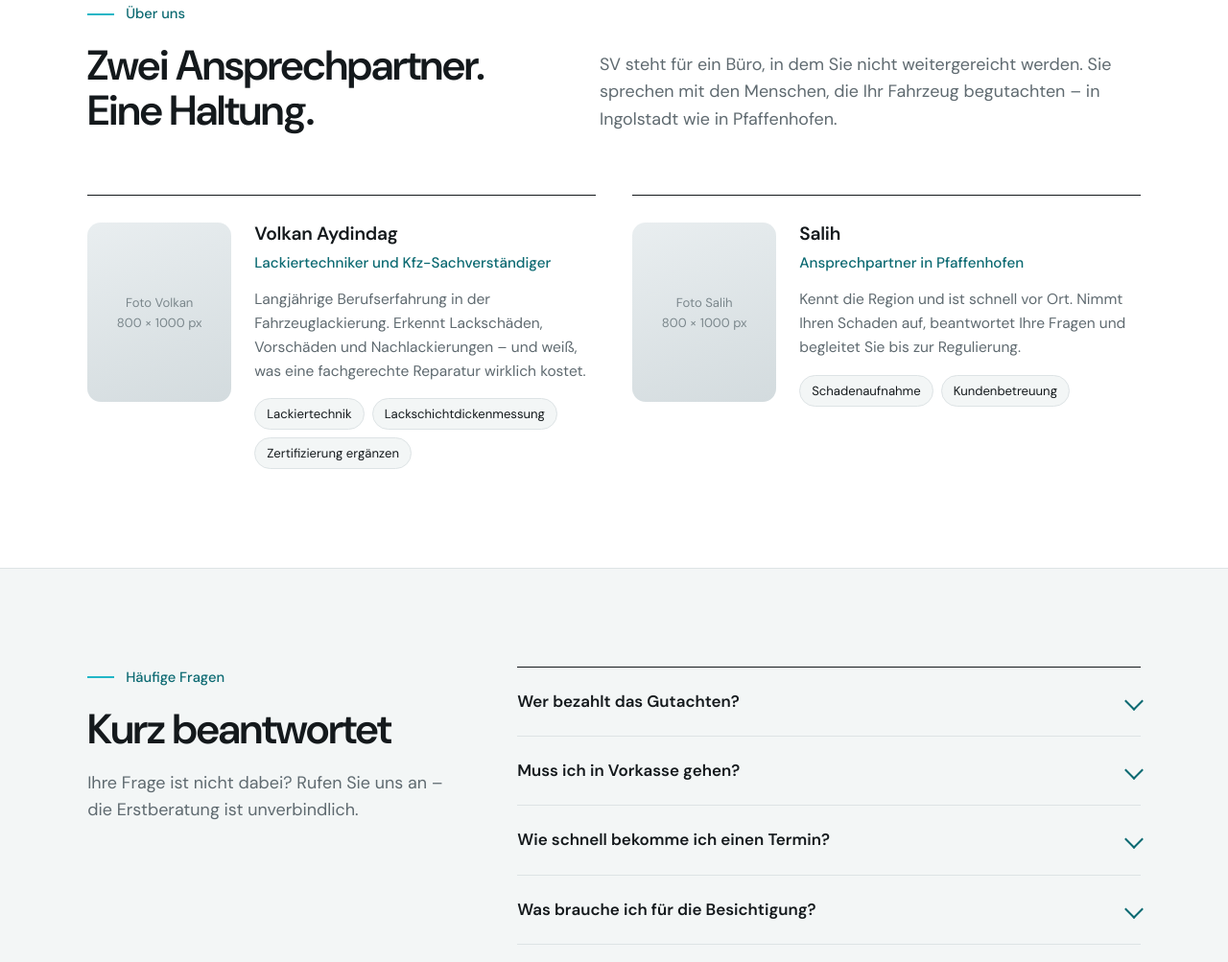
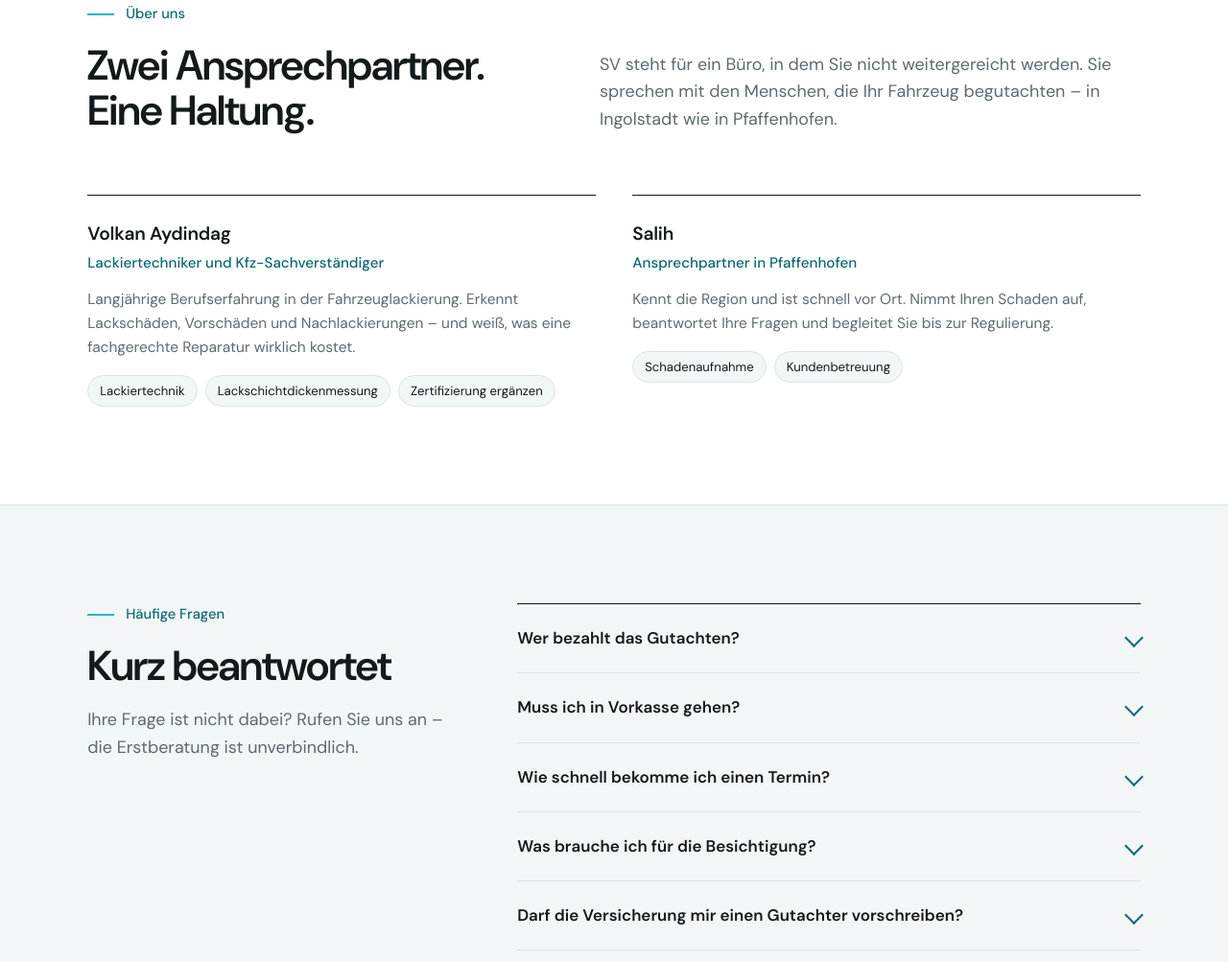
Before and after one commit to 1sinemgenc-cloud/vs-kfz-webseite, a plain HTML site: page index.html in a window 1280 px wide. Shown: the part 4720-5723 px from the top of the page at 96% size. Drawn offline with Linux system fonts and the light colour scheme.

Commit message:
Team-Bereich ohne Fotos
Co-Authored-By: Claude Opus 5.5 <noreply@anthropic.com>
Claude-Session: https://claude.ai/code/session_01XqQRJ8mhVfRjTmjqi1YWWw

```diff
--- a/index.html
+++ b/index.html
@@ -157,7 +157,7 @@ header{position:sticky;top:0;z-index:50;background:rgba(255,255,255,.94);backdro
 
 /* ---------- Team ---------- */
 .team-grid{display:grid;grid-template-columns:repeat(2,minmax(0,1fr));gap:clamp(20px,3vw,40px)}
-.person{display:grid;grid-template-columns:150px minmax(0,1fr);gap:24px;align-items:start;padding-top:28px;border-top:1px solid var(--ink)}
+.person{display:block;padding-top:28px;border-top:1px solid var(--ink)}
 .photo{aspect-ratio:4/5;border-radius:14px;background:linear-gradient(160deg,#e9eef0,#d3dbde);display:grid;place-items:center;text-align:center;font-size:.82rem;color:#7b878c;padding:14px}
 .person .role{color:var(--petrol);font-weight:500;margin-top:6px;font-size:.95rem}
 .person p{color:var(--muted);margin-top:14px;font-size:.97rem}
@@ -479,7 +479,6 @@ footer{background:#0b0f10;color:#99a6ab;font-size:.92rem;padding:40px 0 34px}
     </div>
     <div class="team-grid">
       <article class="person">
-        <div class="photo">Foto Volkan<br>800 × 1000 px</div>
         <div>
           <h3>Volkan Aydindag</h3>
           <p class="role">Lackiertechniker und Kfz-Sachverständiger</p>
@@ -488,7 +487,6 @@ footer{background:#0b0f10;color:#99a6ab;font-size:.92rem;padding:40px 0 34px}
         </div>
       </article>
       <article class="person">
-        <div class="photo">Foto Salih<br>800 × 1000 px</div>
         <div>
           <h3>Salih</h3>
           <p class="role">Ansprechpartner in Pfaffenhofen</p>
```
